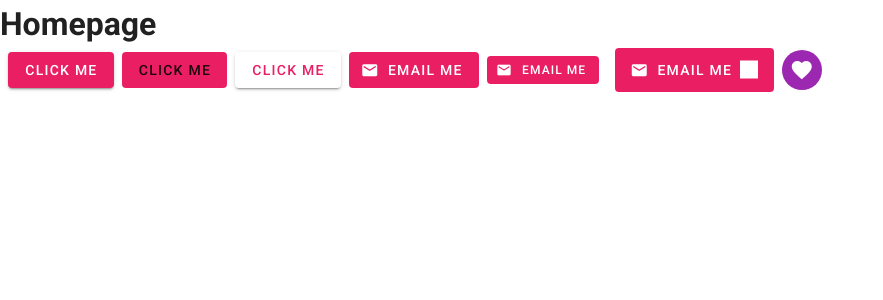
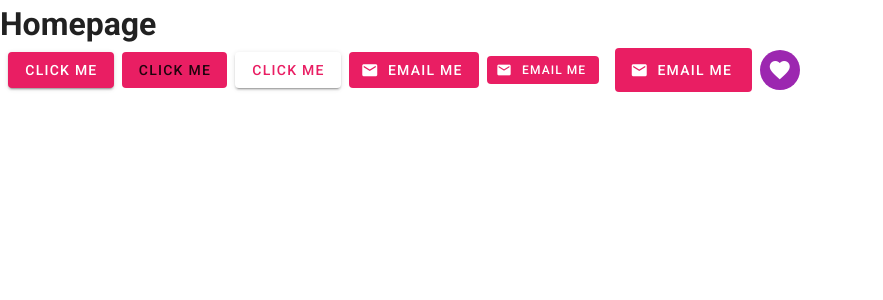
Before and after one commit to kylesdev91/todo-ninja, a Vue app: page / in a window 1280 px wide. Shown: the top 300 px of the page, without its empty margins (0-883 px from the left). Built offline with nearby package versions, Linux system fonts and the light colour scheme.

Commit message:
Video 5 FIX

```diff
--- a/src/views/HomeView.vue
+++ b/src/views/HomeView.vue
@@ -18,7 +18,6 @@
     <v-btn depressed large class="mx-2 pink white--text">
       <v-icon left>mdi-email</v-icon>
       <span>email me</span>
-      <v-icon right large>mdi-stop</v-icon>
     </v-btn>
     <v-btn fab depressed small dark color="purple">
       <v-icon>mdi-heart</v-icon>
```
